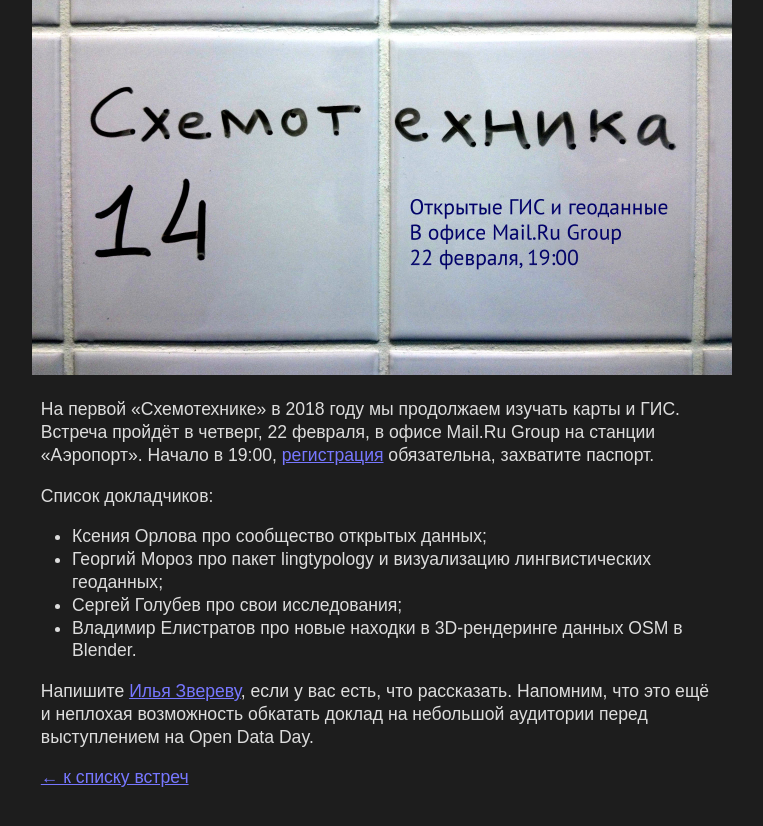
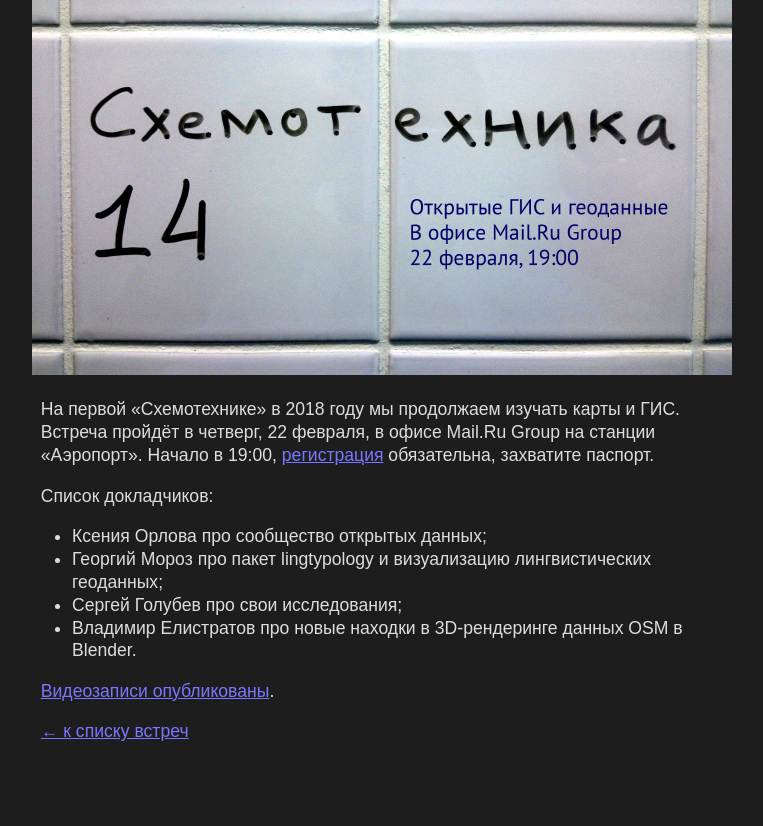
Before and after one commit to Zverik/schemotechnika, a Jekyll site: the page built from _posts/2018-02-02-schemo14.md, in a window 1280 px wide. Shown: the top 826 px of the page, without its empty margins (258-1021 px from the left). Built offline with Jekyll 4.4.1, drawn with Linux system fonts in a browser that asks for light colours.

Commit message:
Video link for Cx14

```diff
--- a/_posts/2018-02-02-schemo14.md
+++ b/_posts/2018-02-02-schemo14.md
@@ -15,6 +16,4 @@ image: schemo14.jpg
 * Сергей Голубев про свои исследования;
 * Владимир Елистратов про новые находки в 3D-рендеринге данных OSM в Blender.
 
-Напишите [Илья Звереву](mailto:ilya@zverev.info),
-если у вас есть, что рассказать. Напомним, что это ещё и неплохая возможность
-обкатать доклад на небольшой аудитории перед выступлением на Open Data Day.
+[Видеозаписи опубликованы](https://www.youtube.com/playlist?list=PLkvzAel8ISD1ewoB8kW9IQOQ74UUCxaZM).
```
Also changed, not shown: other parts of _posts/2018-02-02-schemo14.md (+1 -0 lines).
